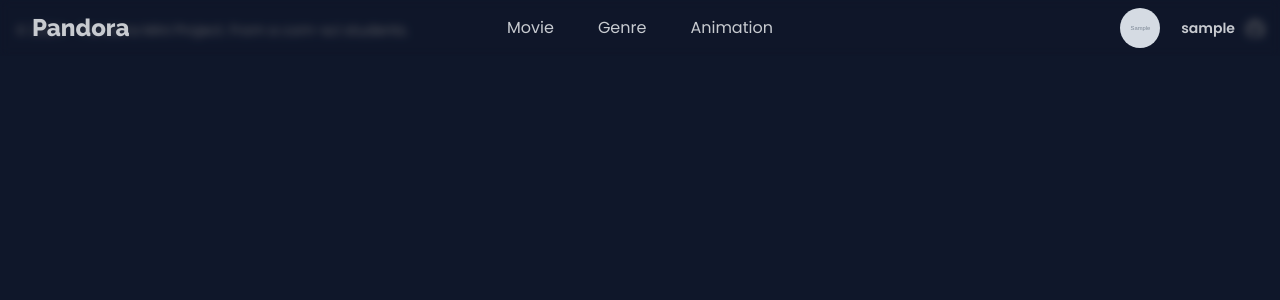
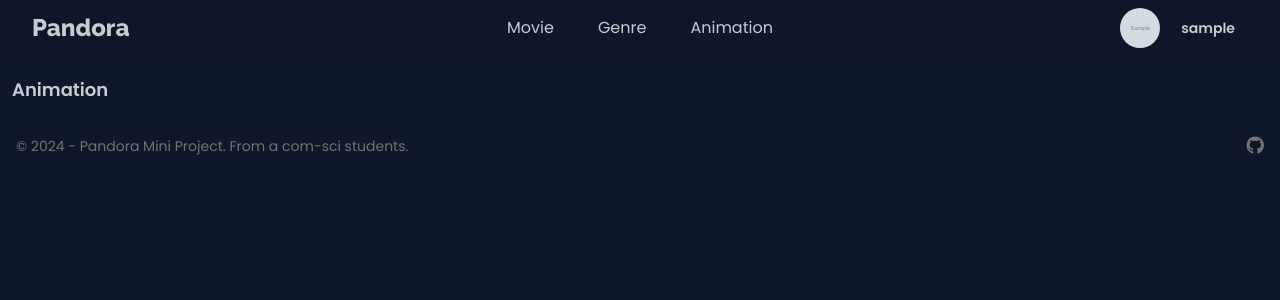
Before and after one commit to FeiZGe/PHP-Movie-MiniProject, a PHP site: page /src/animation.php in a window 1280 px wide. Shown: the top 300 px of the page. Run offline with PHP 8.4, Linux system fonts and the light colour scheme; the visitor is signed in with stand-in values (Sample User, id 1); tables that the repository leaves empty or names only in its code hold one stand-in row (values such as "Sample post"); grey boxes marked "Sample" are stand-in pictures; some libraries are stand-ins or nearby versions.

Commit message:
connect db

```diff
--- a/src/animation.php
+++ b/src/animation.php
@@ -5,6 +5,19 @@
     if (!isset($_SESSION['user_login'])) {
         $_SESSION['error'] = 'Please log in to access this page.';
         header('location: login.php');
+    }
+
+    try {
+        // ดึงข้อมูลจากตาราง movies ที่เป็น Animation เท่านั้น
+        $stmt = $conn->prepare("SELECT movies.*, genre.genreName
+        FROM movies
+        JOIN genre ON movies.genreID = genre.genreID
+        WHERE genre.genreName = 'Animation'");
+        $stmt->execute();
+        $movies = $stmt->fetchAll(PDO::FETCH_ASSOC);
+
+    } catch (PDOException $e) {
+        echo "<script>alert('Error: " . $e->getMessage() . "');</script>";
     }
 
 ?>
@@ -32,8 +45,28 @@
     </header>
 
     <!-- Start main content -->
-    <main>
+    <main class="container mx-auto px-3 mt-3">
+        <div class="h-10"></div>
 
+        <!-- Show Movie -->
+        <section class="mt-6">
+            <h3 class="text-md sm:text-lg font-semibold mt-5">Animation</h3>
+
+            <!-- movie card -->
+            <article class="flex flex-wrap w-full gap-4 mt-3">
+                <?php foreach ($movies as $movie): ?>
+                    <a
+                        class="flex-none w-40 h-52 bg-base-300 rounded-xl flex flex-col justify-end items-center text-center bg-no-repeat bg-center bg-cover snap-start relative group text-wrap p-1"
+                        style="background-image: url(<?php echo htmlspecialchars($movie['poster']); ?>);"
+                        href="#">
+                        <div class="opacity-0 group-hover:opacity-100 duration-300 absolute inset-x-0 bottom-0 text-sm bg-base-200">
+                            <?php echo htmlspecialchars($movie['movieName']); ?>
+                        </div>
+                    </a>
+                <?php endforeach; ?>
+            </article>
+
+        </section>
     </main>
     <!-- End main content -->
 
--- a/src/style/output.css
+++ b/src/style/output.css
@@ -3341,6 +3341,10 @@ html {
   flex-direction: column-reverse;
 }
 
+.flex-wrap {
+  flex-wrap: wrap;
+}
+
 .flex-nowrap {
   flex-wrap: nowrap;
 }
```
